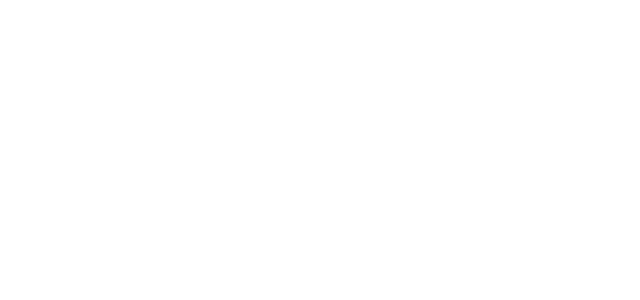
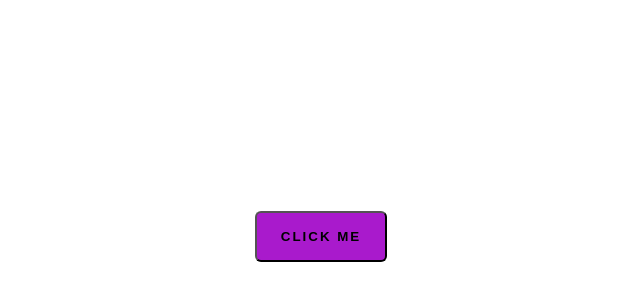
Before and after one commit to julia-joseph/mini-projects, an Angular app: page /rippling-button in a window 1280 px wide. Before the commit this address led to /. Shown: the part 164-464 px from the top of the page, without its empty margins (319-959 px from the left). Built offline with nearby package versions, Linux system fonts and the light colour scheme.

Commit message:
Project 20: Button Ripple Effect

```diff
--- a/src/app/app-routing.module.ts
+++ b/src/app/app-routing.module.ts
@@ -136,6 +136,13 @@ const routes: Routes = [
         (m) => m.ThemeClockModule
       ),
   },
+  {
+    path: 'rippling-button',
+    loadChildren: () =>
+      import('./rippling-button/rippling-button.module').then(
+        (m) => m.RipplingButtonModule
+      ),
+  },
 ];
 
 @NgModule({
--- a/src/app/home/home.component.ts
+++ b/src/app/home/home.component.ts
@@ -26,6 +26,7 @@ export class HomeComponent implements OnInit {
     { name: 'Movie App', path: 'movie-app' },
     { name: 'Background Slider', path: 'background-slider' },
     { name: 'Theme Clock', path: 'theme-clock' },
+    { name: 'Rippling Button', path: 'rippling-button' },
   ];
 
   constructor() {}
--- /dev/null
+++ b/src/app/rippling-button/rippling-button.component.html
@@ -0,0 +1,9 @@
+<main>
+  <button (click)="buttonClick()" #button>
+    CLICK ME
+    <span
+      class="circle"
+      [ngStyle]="{ top: top + 'px', left: left + 'px' }"
+    ></span>
+  </button>
+</main>
--- /dev/null
+++ b/src/app/rippling-button/rippling-button.component.scss
@@ -0,0 +1,16 @@
+main {
+  min-height: 100vh;
+  display: flex;
+  justify-content: center;
+  align-items: center;
+}
+
+button {
+  background-color: rgb(169, 26, 204);
+  padding: 1rem 1.5rem;
+  letter-spacing: 2px;
+  border-radius: 6px;
+  font-weight: bold;
+  text-transform: uppercase;
+  cursor: pointer;
+}
--- /dev/null
+++ b/src/app/rippling-button/rippling-button.component.ts
@@ -0,0 +1,35 @@
+import {
+  AfterViewInit,
+  Component,
+  ElementRef,
+  OnInit,
+  ViewChild,
+} from '@angular/core';
+
+@Component({
+  selector: 'app-rippling-button',
+  templateUrl: './rippling-button.component.html',
+  styleUrls: ['./rippling-button.component.scss'],
+})
+export class RipplingButtonComponent implements OnInit, AfterViewInit {
+  top: number = 0;
+  left: number = 0;
+  @ViewChild('button') button: ElementRef | undefined;
+
+  constructor() {}
+
+  ngOnInit(): void {}
+
+  buttonClick() {
+    // console.log(e);
+    console.log(this.button);
+    const offsetTop = this.button?.nativeElement.offsetTop;
+    const offsetLeft = this.button?.nativeElement.offsetLeft;
+
+    console.log(offsetTop, offsetLeft);
+  }
+
+  ngAfterViewInit(): void {
+    console.log(this.button);
+  }
+}
```
Also changed, not shown: src/app/rippling-button/rippling-button-routing.module.ts (added, +16 -0 lines), src/app/rippling-button/rippling-button.module.ts (added, +17 -0 lines), 1 other file (tests, documents, lock files or other folders).
